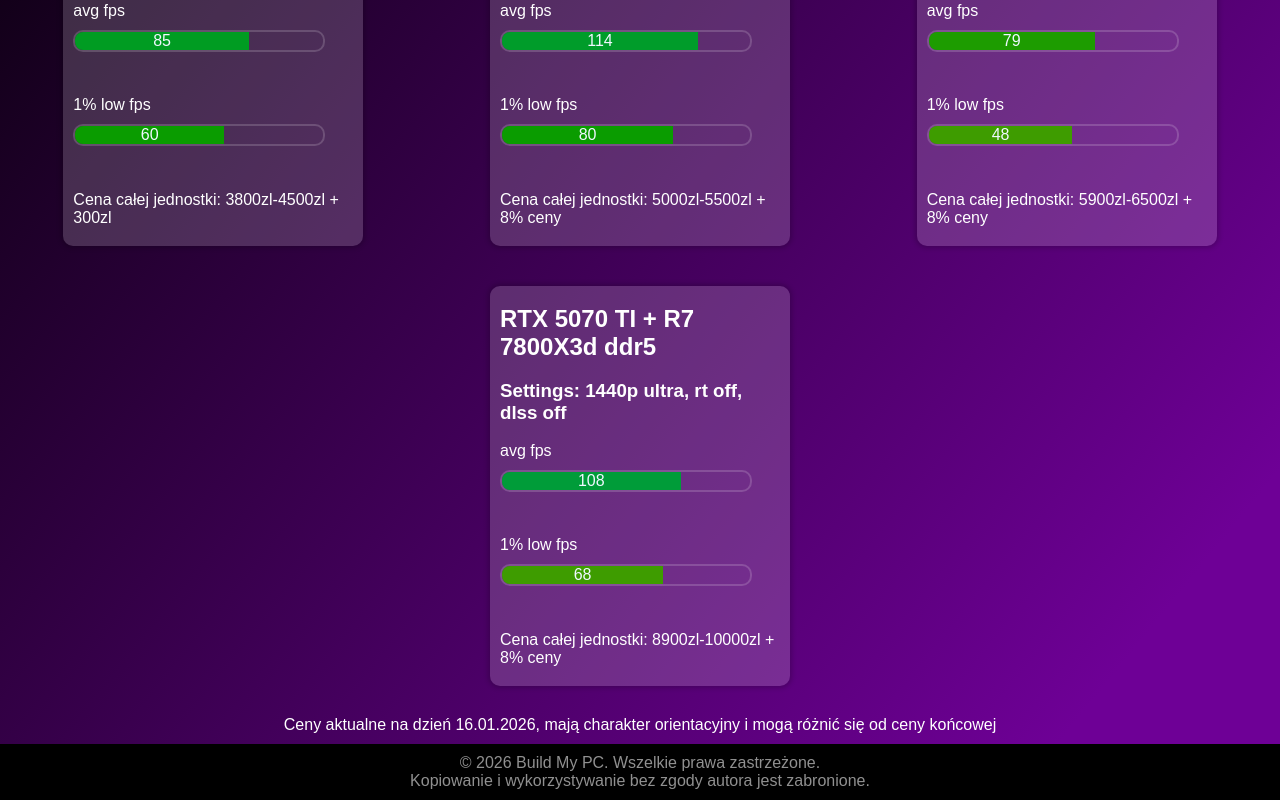
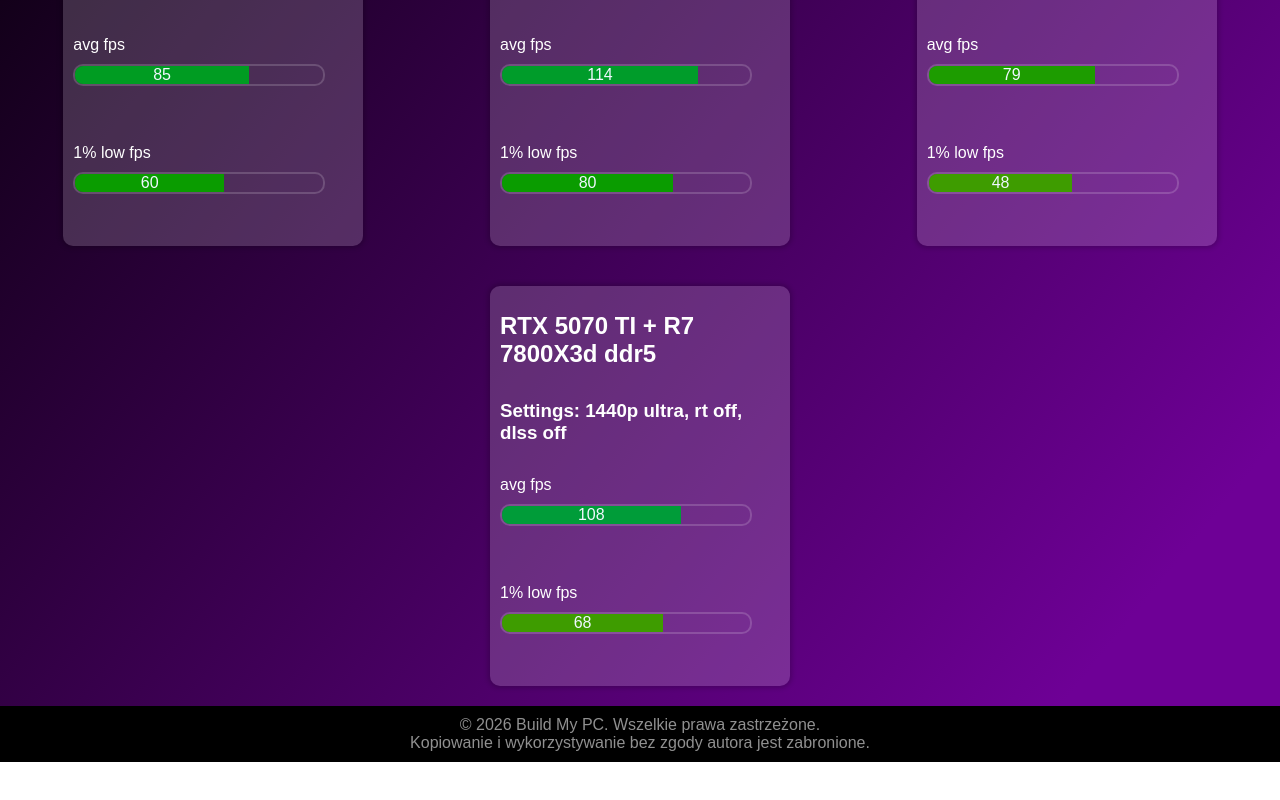
Before and after one commit to Liadskyi/BuildMyPC, a Next.js app: page /konfiguracje in a window 1280 px wide. Shown: the part 470-1270 px from the top of the page. After the commit the page ends 1232 px from the top, so only its background shows below. Built offline with nearby package versions, Linux system fonts and the light colour scheme.

Commit message:
cena usun poprawa+tiktok

```diff
--- a/app/components/contact.js
+++ b/app/components/contact.js
@@ -7,7 +7,7 @@
         <p className={`${styles.contact_inf} ${styles.fb}`}>Facebook: <a href="https://www.facebook.com/profile.php?id=100040926966441" className={styles.cl}>kliknij</a></p>
         <p className={`${styles.contact_inf} ${styles.inst}`}>Instagram: <a href="https://www.instagram.com/build_my_pc256?igsh=MWpzZG81N29yeTcxZA=="className={styles.cl}>kliknij</a></p>
         <p className={`${styles.contact_inf} ${styles.tg}`}>Telegram: <a href="https://t.me/Mykhailo_256"className={styles.cl}>kliknij</a></p>
-
+        <p className={`${styles.contact_inf} ${styles.tg}`}>Tik-tok: <a href="https://www.tiktok.com/@build_my_pc?is_from_webapp=1&sender_device=pc"className={styles.cl}>kliknij</a></p>
     </div>
     </>);
 }
--- a/app/konfiguracje/page.js
+++ b/app/konfiguracje/page.js
@@ -345,9 +345,9 @@
                             </div>
                         </div>
                     </div>
-                    <div className={styles.cena}>
+                    {/* <div className={styles.cena}>
                         Cena całej jednostki: 3800zl-4500zl + 300zl
-                    </div>
+                    </div> */}
                 </div>
 
 
@@ -374,9 +374,9 @@
                             </div>
                         </div>
                     </div>
-                    <div className={styles.cena}>
+                    {/* <div className={styles.cena}>
                         Cena całej jednostki: 5000zl-5500zl + 8% ceny
-                    </div>
+                    </div> */}
                 </div>
 
 
@@ -403,9 +403,9 @@
                             </div>
                         </div>
                     </div>
-                    <div className={styles.cena}>
+                    {/* <div className={styles.cena}>
                         Cena całej jednostki: 5900zl-6500zl + 8% ceny
-                    </div>
+                    </div> */}
                 </div>
 
 
@@ -432,12 +432,12 @@
                             </div>
                         </div>
                     </div>
-                    <div className={styles.cena}>
+                    {/* <div className={styles.cena}>
                         Cena całej jednostki: 8900zl-10000zl + 8% ceny
-                    </div>
+                    </div> */}
                 </div>
             </div>
-            <div className={styles.dane}>Ceny aktualne na dzień 16.01.2026, mają charakter orientacyjny i mogą różnić się od ceny końcowej</div>
+            {/* <div className={styles.dane}>Ceny aktualne na dzień 16.01.2026, mają charakter orientacyjny i mogą różnić się od ceny końcowej</div> */}
         </main>
     );
 }
```
